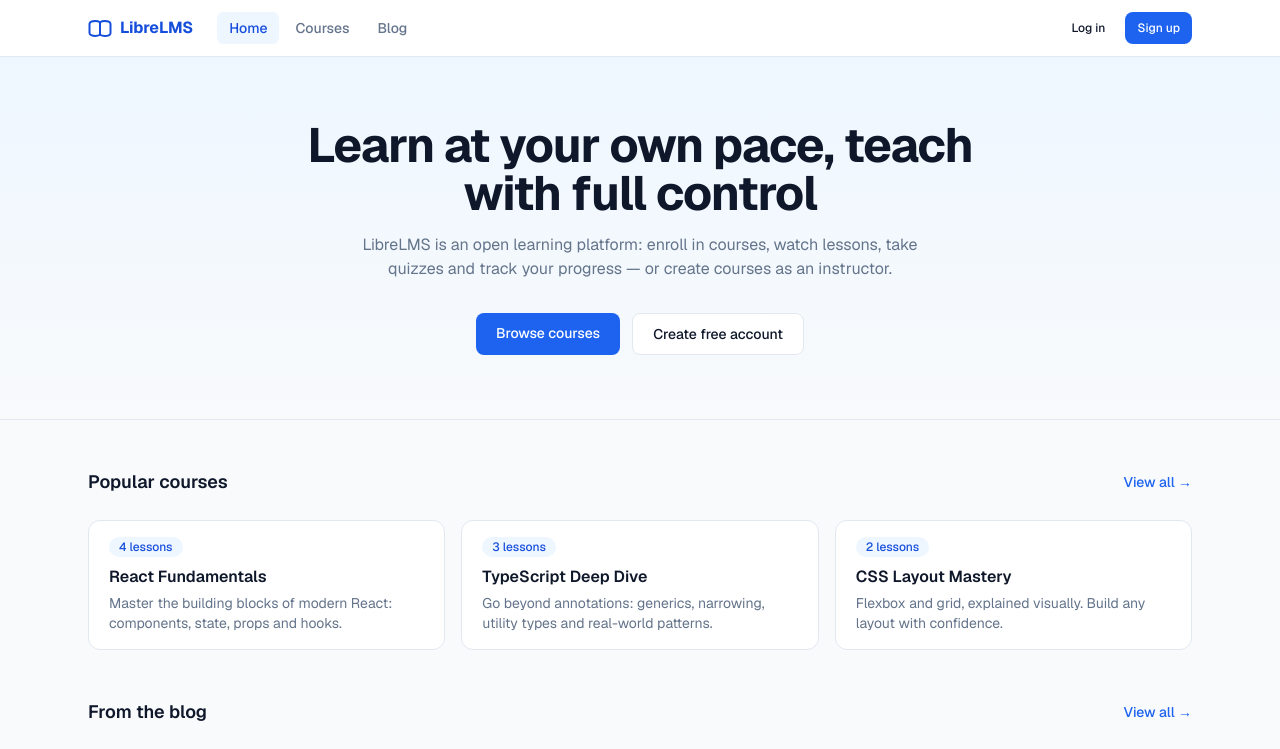
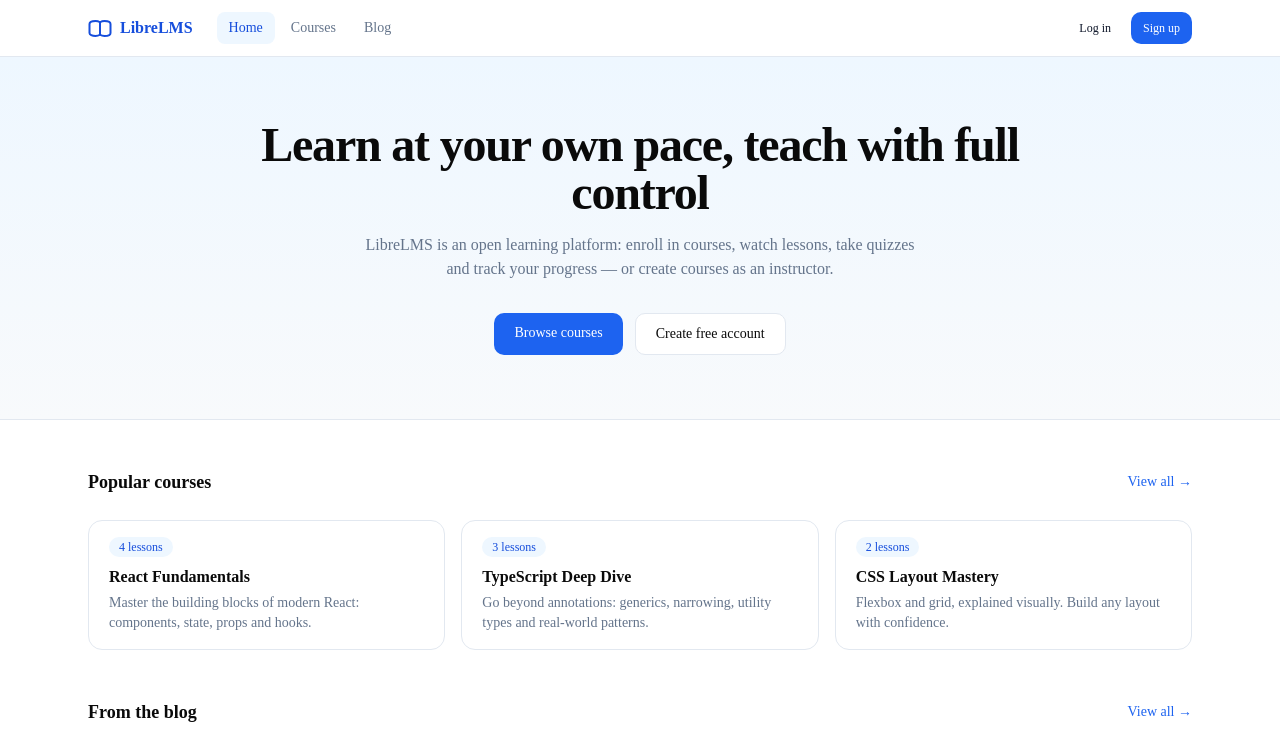
Before and after one commit to saifshahriar/librelms-web, a Next.js app: page / in a window 1280 px wide. Shown: the top 749 px of the page. Built offline with nearby package versions, Linux system fonts and the light colour scheme.

Commit message:
chore: shadcn init

```diff
--- a/src/app/globals.css
+++ b/src/app/globals.css
@@ -1,4 +1,8 @@
 @import "tailwindcss";
+@import "tw-animate-css";
+@import "shadcn/tailwind.css";
+
+@custom-variant dark (&:is(.dark *));
 
 @theme {
 	--color-brand-50: #eef7ff;
@@ -26,7 +30,13 @@
 
 @layer base {
 	body {
-		@apply bg-canvas text-ink antialiased;
+		@apply antialiased bg-background text-foreground;
+	}
+	* {
+		@apply border-border outline-ring/50;
+	}
+	html {
+		@apply font-sans;
 	}
 }
 
@@ -55,3 +65,115 @@
 		@apply text-lg font-semibold;
 	}
 }
+
+@theme inline {
+	--font-heading: var(--font-sans);
+	--font-sans: var(--font-sans);
+	--color-sidebar-ring: var(--sidebar-ring);
+	--color-sidebar-border: var(--sidebar-border);
+	--color-sidebar-accent-foreground: var(--sidebar-accent-foreground);
+	--color-sidebar-accent: var(--sidebar-accent);
+	--color-sidebar-primary-foreground: var(--sidebar-primary-foreground);
+	--color-sidebar-primary: var(--sidebar-primary);
+	--color-sidebar-foreground: var(--sidebar-foreground);
+	--color-sidebar: var(--sidebar);
+	--color-chart-5: var(--chart-5);
+	--color-chart-4: var(--chart-4);
+	--color-chart-3: var(--chart-3);
+	--color-chart-2: var(--chart-2);
+	--color-chart-1: var(--chart-1);
+	--color-ring: var(--ring);
+	--color-input: var(--input);
+	--color-border: var(--border);
+	--color-destructive: var(--destructive);
+	--color-accent-foreground: var(--accent-foreground);
+	--color-accent: var(--accent);
+	--color-muted-foreground: var(--muted-foreground);
+	--color-muted: var(--muted);
+	--color-secondary-foreground: var(--secondary-foreground);
+	--color-secondary: var(--secondary);
+	--color-primary-foreground: var(--primary-foreground);
+	--color-primary: var(--primary);
+	--color-popover-foreground: var(--popover-foreground);
+	--color-popover: var(--popover);
+	--color-card-foreground: var(--card-foreground);
+	--color-card: var(--card);
+	--color-foreground: var(--foreground);
+	--color-background: var(--background);
+	--radius-sm: calc(var(--radius) * 0.6);
+	--radius-md: calc(var(--radius) * 0.8);
+	--radius-lg: var(--radius);
+	--radius-xl: calc(var(--radius) * 1.4);
+	--radius-2xl: calc(var(--radius) * 1.8);
+	--radius-3xl: calc(var(--radius) * 2.2);
+	--radius-4xl: calc(var(--radius) * 2.6);
+}
+
+:root {
+	--background: oklch(1 0 0);
+	--foreground: oklch(0.145 0 0);
+	--card: oklch(1 0 0);
+	--card-foreground: oklch(0.145 0 0);
+	--popover: oklch(1 0 0);
+	--popover-foreground: oklch(0.145 0 0);
+	--primary: oklch(0.205 0 0);
+	--primary-foreground: oklch(0.985 0 0);
+	--secondary: oklch(0.97 0 0);
+	--secondary-foreground: oklch(0.205 0 0);
+	--muted: oklch(0.97 0 0);
+	--muted-foreground: oklch(0.556 0 0);
+	--accent: oklch(0.97 0 0);
+	--accent-foreground: oklch(0.205 0 0);
+	--destructive: oklch(0.577 0.245 27.325);
+	--border: oklch(0.922 0 0);
+	--input: oklch(0.922 0 0);
+	--ring: oklch(0.708 0 0);
+	--chart-1: oklch(0.87 0 0);
+	--chart-2: oklch(0.556 0 0);
+	--chart-3: oklch(0.439 0 0);
+	--chart-4: oklch(0.371 0 0);
+	--chart-5: oklch(0.269 0 0);
+	--radius: 0.625rem;
+	--sidebar: oklch(0.985 0 0);
+	--sidebar-foreground: oklch(0.145 0 0);
+	--sidebar-primary: oklch(0.205 0 0);
+	--sidebar-primary-foreground: oklch(0.985 0 0);
+	--sidebar-accent: oklch(0.97 0 0);
+	--sidebar-accent-foreground: oklch(0.205 0 0);
+	--sidebar-border: oklch(0.922 0 0);
+	--sidebar-ring: oklch(0.708 0 0);
+}
+
+.dark {
+	--background: oklch(0.145 0 0);
+	--foreground: oklch(0.985 0 0);
+	--card: oklch(0.205 0 0);
+	--card-foreground: oklch(0.985 0 0);
+	--popover: oklch(0.205 0 0);
+	--popover-foreground: oklch(0.985 0 0);
+	--primary: oklch(0.922 0 0);
+	--primary-foreground: oklch(0.205 0 0);
+	--secondary: oklch(0.269 0 0);
+	--secondary-foreground: oklch(0.985 0 0);
+	--muted: oklch(0.269 0 0);
+	--muted-foreground: oklch(0.708 0 0);
+	--accent: oklch(0.269 0 0);
+	--accent-foreground: oklch(0.985 0 0);
+	--destructive: oklch(0.704 0.191 22.216);
+	--border: oklch(1 0 0 / 10%);
+	--input: oklch(1 0 0 / 15%);
+	--ring: oklch(0.556 0 0);
+	--chart-1: oklch(0.87 0 0);
+	--chart-2: oklch(0.556 0 0);
+	--chart-3: oklch(0.439 0 0);
+	--chart-4: oklch(0.371 0 0);
+	--chart-5: oklch(0.269 0 0);
+	--sidebar: oklch(0.205 0 0);
+	--sidebar-foreground: oklch(0.985 0 0);
+	--sidebar-primary: oklch(0.488 0.243 264.376);
+	--sidebar-primary-foreground: oklch(0.985 0 0);
+	--sidebar-accent: oklch(0.269 0 0);
+	--sidebar-accent-foreground: oklch(0.985 0 0);
+	--sidebar-border: oklch(1 0 0 / 10%);
+	--sidebar-ring: oklch(0.556 0 0);
+}
--- /dev/null
+++ b/src/lib/utils.ts
@@ -0,0 +1,6 @@
+import { type ClassValue, clsx } from "clsx";
+import { twMerge } from "tailwind-merge";
+
+export function cn(...inputs: ClassValue[]) {
+	return twMerge(clsx(inputs));
+}
```
Also changed, not shown: package.json (+8 -1 lines), components.json (added), 1 other file (tests, documents, lock files or other folders).
